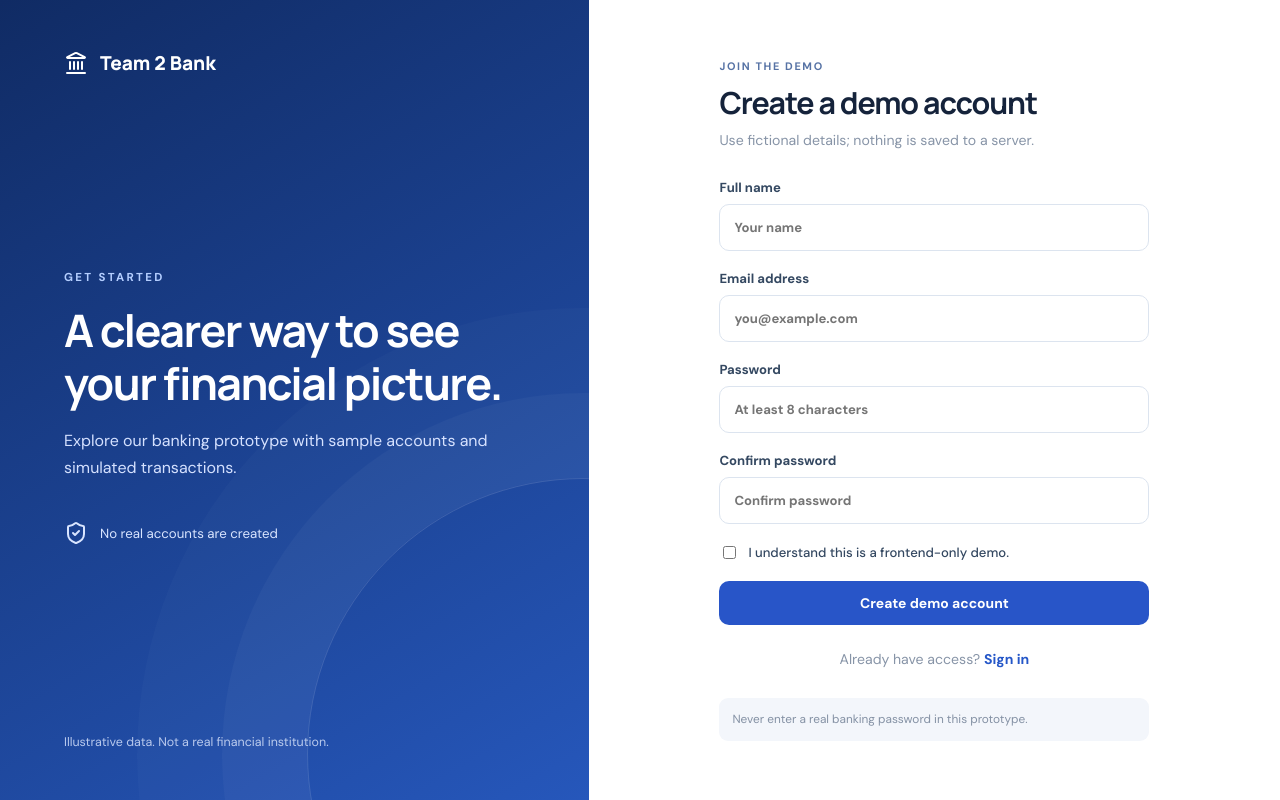
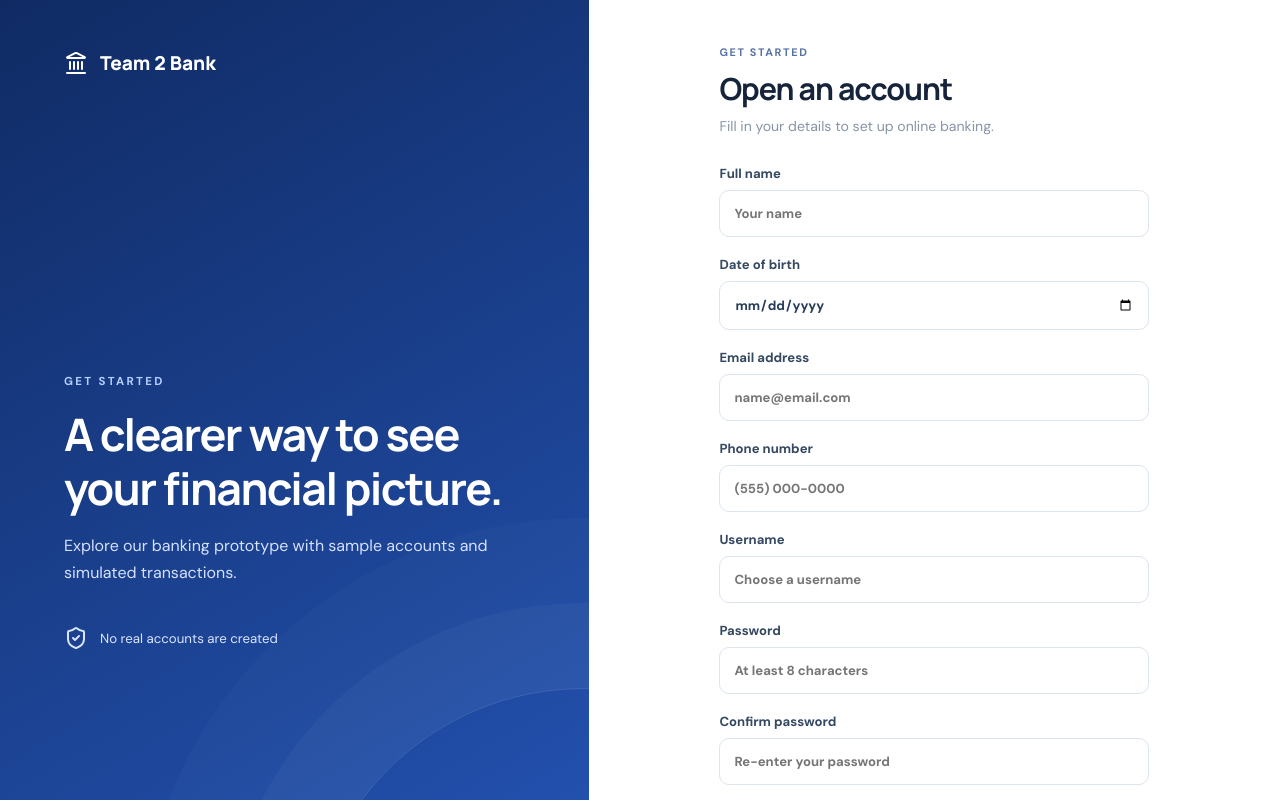
Before and after one commit to Xrainer101/CS-160-Group-2-Banking-System, a React (Vite) app in the folder frontend/: page /signup in a window 1280 px wide. Shown: the top 800 px of the page. Built offline with nearby package versions, Linux system fonts and the light colour scheme.

Commit message:
Updated login and registration to setup for authentication

```diff
--- a/frontend/src/pages/SignIn.jsx
+++ b/frontend/src/pages/SignIn.jsx
@@ -2,12 +2,12 @@ import { useState } from 'react';
 import { Link } from 'react-router-dom';
 import { Landmark, ShieldCheck, Eye, EyeOff } from 'lucide-react';
 export default function SignIn({ onSignIn }) {
-  const [email, setEmail] = useState('demo@team2bank.com'),
+  const [username, setUsername] = useState(''),
     [password, setPassword] = useState(''),
     [show, setShow] = useState(false);
   function submit(e) {
     e.preventDefault();
-    if (email && password) onSignIn(email, password);
+    if (username && password) onSignIn(username, password);
   }
   return (
     <div className="auth-page">
@@ -31,18 +31,18 @@ export default function SignIn({ onSignIn }) {
       <div className="auth-main">
         <div className="auth-card">
           <span className="eyebrow">WELCOME BACK</span>
-          <h2>Sign in to your account</h2>
-          <p>Enter any email and password to explore the demo.</p>
+          <h2>Log in to your account</h2>
+          <p>Check your balances, move money and pay bills.</p>
           <form className="stacked-form" onSubmit={submit}>
             <label>
-              Email address
+              Username
               <input
-                // type="email"
+                type="text"
                 required
-                autoComplete="email"
-                value={email}
-                onChange={(e) => setEmail(e.target.value)}
-                placeholder="you@example.com"
+                autoComplete="username"
+                value={username}
+                onChange={(e) => setUsername(e.target.value)}
+                placeholder="Enter your username"
               />
             </label>
             <label>
@@ -54,7 +54,7 @@ export default function SignIn({ onSignIn }) {
                   autoComplete="current-password"
                   value={password}
                   onChange={(e) => setPassword(e.target.value)}
-                  placeholder="Enter any demo password"
+                  placeholder="Enter your password"
                 />
                 <button
                   type="button"
@@ -66,20 +66,20 @@ export default function SignIn({ onSignIn }) {
               </div>
             </label>
             <div className="auth-options">
+              {/*
               <label className="inline-check">
                 <input type="checkbox" /> Remember me
               </label>
-              <span>Demo access</span>
+              */}
+              <button type="button" className="forgot-password">
+                Forgot password?
+              </button>
             </div>
             <button className="button button-primary full">Sign in</button>
           </form>
           <p className="auth-switch">
-            New here? <Link to="/signup">Create an account</Link>
+            Don't have an account? <Link to="/signup">Register</Link>
           </p>
-          <div className="auth-disclaimer">
-            Demo only: no passwords are stored or verified. Do not enter a real
-            password.
-          </div>
         </div>
       </div>
     </div>
--- a/frontend/src/pages/SignUp.jsx
+++ b/frontend/src/pages/SignUp.jsx
@@ -3,10 +3,12 @@ import { Link } from 'react-router-dom';
 import { Landmark, ShieldCheck } from 'lucide-react';
 export default function SignUp({ onSignIn }) {
   const [name, setName] = useState(''),
+    [username, setUsername] = useState(''),
     [email, setEmail] = useState(''),
+    [dateOfBirth, setDateOfBirth] = useState(''),
+    [phone, setPhone] = useState(''),
     [password, setPassword] = useState(''),
     [confirm, setConfirm] = useState(''),
-    [agree, setAgree] = useState(false),
     [error, setError] = useState('');
   function submit(e) {
     e.preventDefault();
@@ -16,10 +18,6 @@ export default function SignUp({ onSignIn }) {
     }
     if (password !== confirm) {
       setError('Passwords do not match.');
-      return;
-    }
-    if (!agree) {
-      setError('Please acknowledge the demo terms.');
       return;
     }
     onSignIn(email);
@@ -45,9 +43,9 @@ export default function SignUp({ onSignIn }) {
       </div>
       <div className="auth-main">
         <div className="auth-card">
-          <span className="eyebrow">JOIN THE DEMO</span>
-          <h2>Create a demo account</h2>
-          <p>Use fictional details; nothing is saved to a server.</p>
+          <span className="eyebrow">GET STARTED</span>
+          <h2>Open an account</h2>
+          <p>Fill in your details to set up online banking.</p>
           <form className="stacked-form" onSubmit={submit}>
             <label>
               Full name
@@ -59,13 +57,45 @@ export default function SignUp({ onSignIn }) {
               />
             </label>
             <label>
+              Date of birth
+              <input
+                required
+                type="date"
+                value={dateOfBirth}
+                onChange={(e) => setDateOfBirth(e.target.value)}
+              />
+            </label>
+            <label>
               Email address
               <input
                 required
                 type="email"
+                autoComplete="email"
                 value={email}
                 onChange={(e) => setEmail(e.target.value)}
-                placeholder="you@example.com"
+                placeholder="name@email.com"
+              />
+            </label>
+            <label>
+              Phone number
+              <input
+                required
+                type="tel"
+                autoComplete="tel"
+                value={phone}
+                onChange={(e) => setPhone(e.target.value)}
+                placeholder="(555) 000-0000"
+              />
+            </label>
+            <label>
+              Username
+              <input
+                required
+                type="text"
+                autoComplete="username"
+                value={username}
+                onChange={(e) => setUsername(e.target.value)}
+                placeholder="Choose a username"
               />
             </label>
             <label>
@@ -85,16 +115,8 @@ export default function SignUp({ onSignIn }) {
                 type="password"
                 value={confirm}
                 onChange={(e) => setConfirm(e.target.value)}
-                placeholder="Confirm password"
+                placeholder="Re-enter your password"
               />
-            </label>
-            <label className="inline-check">
-              <input
-                type="checkbox"
-                checked={agree}
-                onChange={(e) => setAgree(e.target.checked)}
-              />{' '}
-              I understand this is a frontend-only demo.
             </label>
             {error && (
               <p className="form-error" role="alert">
@@ -102,11 +124,11 @@ export default function SignUp({ onSignIn }) {
               </p>
             )}
             <button className="button button-primary full">
-              Create demo account
+              Create account
             </button>
           </form>
           <p className="auth-switch">
-            Already have access? <Link to="/signin">Sign in</Link>
+            Already have an account? <Link to="/signin">Sign in</Link>
           </p>
           <div className="auth-disclaimer">
             Never enter a real banking password in this prototype.
--- a/frontend/src/styles/auth.css
+++ b/frontend/src/styles/auth.css
@@ -110,6 +110,16 @@
   color: #8b99ac;
   font-size: 0.8rem;
 }
+.forgot-password {
+  border: 0;
+  background: transparent;
+  color: #2557c8;
+  font: inherit;
+  font-size: 0.8rem;
+  font-weight: 800;
+  padding: 0;
+  cursor: pointer;
+}
 .inline-check {
   display: flex;
   align-items: center;
```
